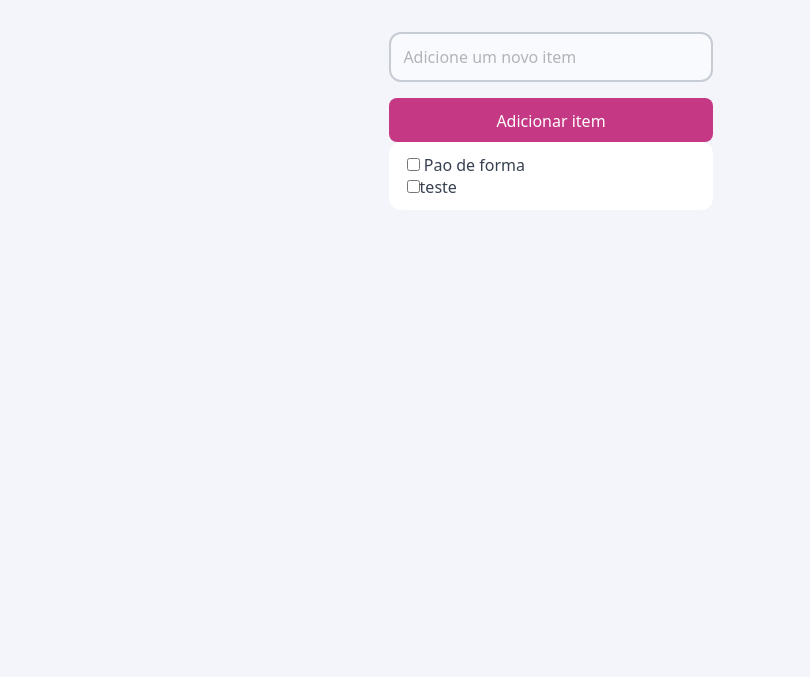
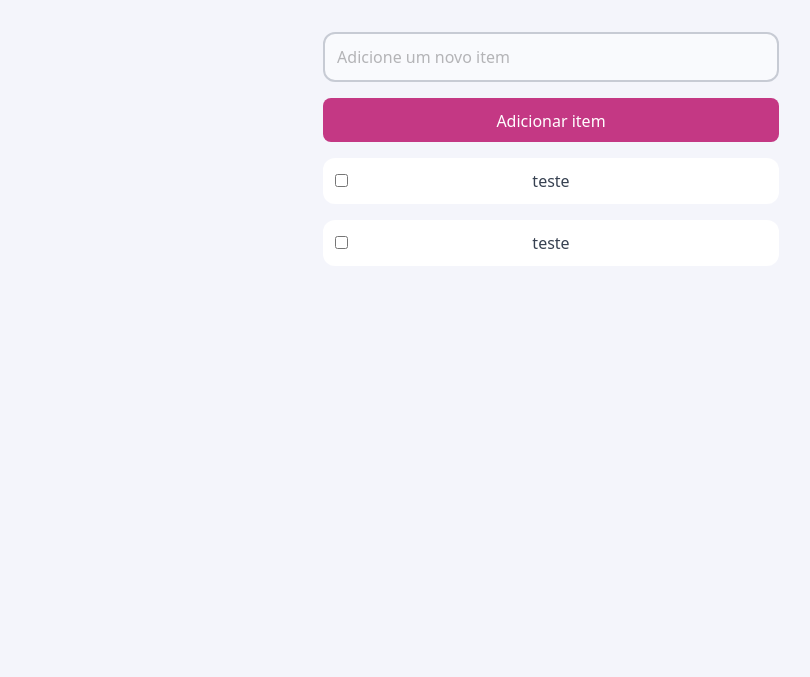
Before and after one commit to deivid94/lista_de_compras, a plain HTML site: page index.html in a window 1280 px wide. Shown: the part 123-800 px from the top of the page, without its empty margins (89-899 px from the left). Drawn offline with Linux system fonts and the light colour scheme; a web font is replaced by a local one.

Commit message:
feature: create event list for create new elements, and class for input of users

```diff
--- a/index.html
+++ b/index.html
@@ -38,7 +38,7 @@
         </div>
       </header>
 
-      <nav class="container">
+      <nav class="">
         <div>
           <a href="#"
             ><i class="hgi hgi-stroke hgi-sharp hgi-arrow-left-02"></i>Voltar</a
@@ -58,19 +58,28 @@
             required
           />
 
-          <button type="submit" value="Submit">Adicionar item</button>
+          <button class="margin-botton" type="submit" value="Submit">
+            Adicionar item
+          </button>
         </form>
 
-        <div class="label">
+        <div>
           <ul id="content">
-            <li>
+            <li class="label margin-botton">
               <input type="checkbox" />
-              <span>Pao de forma</span>
-              <a href=""><i class="hgi hgi-stroke hgi-delete-02"></i></a>
+
+              <span> teste </span>
+
+              <a href=""><i></i></a>
+            </li>
+            <li class="label">
+              <input type="checkbox" />
+
+              <span> teste </span>
+
+              <a href=""><i></i></a>
             </li>
           </ul>
-
-          <div></div>
         </div>
       </main>
     </div>
--- a/script.js
+++ b/script.js
@@ -1,14 +1,25 @@
 const input = document.querySelector("input");
 const button = document.querySelector("button");
 const spanContent = document.querySelector("ul");
-const newElement = document.createElement("li");
 
 input.addEventListener("input", () => {
-  const hashcCodeRegex = /[^a-z]+/g;
+  const hashcCodeRegex = /[^a-z ]+/gi;
+  // const hashcCodeRegex = /^(\w+ ?)*$/
+
   input.value = input.value.replace(hashcCodeRegex, "");
 });
 
-newElement.innerHTML =
-  '<input type="checkbox"/><span>teste</span><a href=""><i class="hgi hgi-stroke hgi-delete-02"></i></a>';
+button.addEventListener("click", (e) => {
+  e.preventDefault();
+  const newElement = document.createElement("li");
+  const input = document.createElement("input");
+  input.type = "checkbox";
 
-spanContent.appendChild(newElement);
+  newElement.classList.add("label", "margin-botton");
+  console.log(newElement);
+
+  newElement.appendChild(input);
+
+  // newElement.innerHTML = `<input type="checkbox"/> <span>${input.value}</span><a href=""><i class="hgi hgi-stroke hgi-delete-02"></i></a>`;
+  spanContent.appendChild(newElement);
+});
--- a/style/button.css
+++ b/style/button.css
@@ -1,4 +1,4 @@
-button{
+button {
   background-color: var(--color-brand);
   color: var(--white);
   border-radius: 8px;
--- a/style/global.css
+++ b/style/global.css
@@ -12,6 +12,7 @@
   -webkit-font-smoothing: antialiased;
   -moz-osx-font-smoothing: grayscale;
 }
+
 :root {
   --bg-color: #f4f5fb;
   --bg-secondary: #ffffff;
@@ -72,6 +73,7 @@ p {
   color: var(--content-secondary);
   font-weight: var(--fw-md);
 }
+
 ul[type="list"] {
   list-style: none;
 }
@@ -90,6 +92,7 @@ button {
 input {
   border: none;
 }
+
 input::before {
   border: none;
 }
--- a/style/main.css
+++ b/style/main.css
@@ -1,3 +1,10 @@
-form {
+#content {
+  width: 100%;
+
+  li {
+    display: grid;
+    grid-template-columns: 1fr 1fr 1fr;
+    justify-items: start;
+  }
 
 }
--- a/style/utility.css
+++ b/style/utility.css
@@ -1,12 +1,10 @@
 .container {
   width: 90%;
-    margin: auto ;
+  margin: auto;
   justify-items: center;
-
 }
 .flex {
   display: flex;
-
 }
 
 .flex-colum {
@@ -22,11 +20,11 @@
 }
 
 .gap-16 {
-    gap:1rem;
+  gap: 1rem;
 }
 
 .gap-12 {
-    gap:.75rem ;
+  gap: 0.75rem;
 }
 
 .align-center {
@@ -35,6 +33,9 @@
 
 .border-input {
   border: 2px solid var(--content-tertiary);
-    opacity: .5;
+  opacity: 0.5;
+}
 
+.margin-botton {
+  margin-bottom: 1rem;
 }
```
Also changed, not shown: 1 other file. Lines whose indentation alone changed are shown as unchanged.
